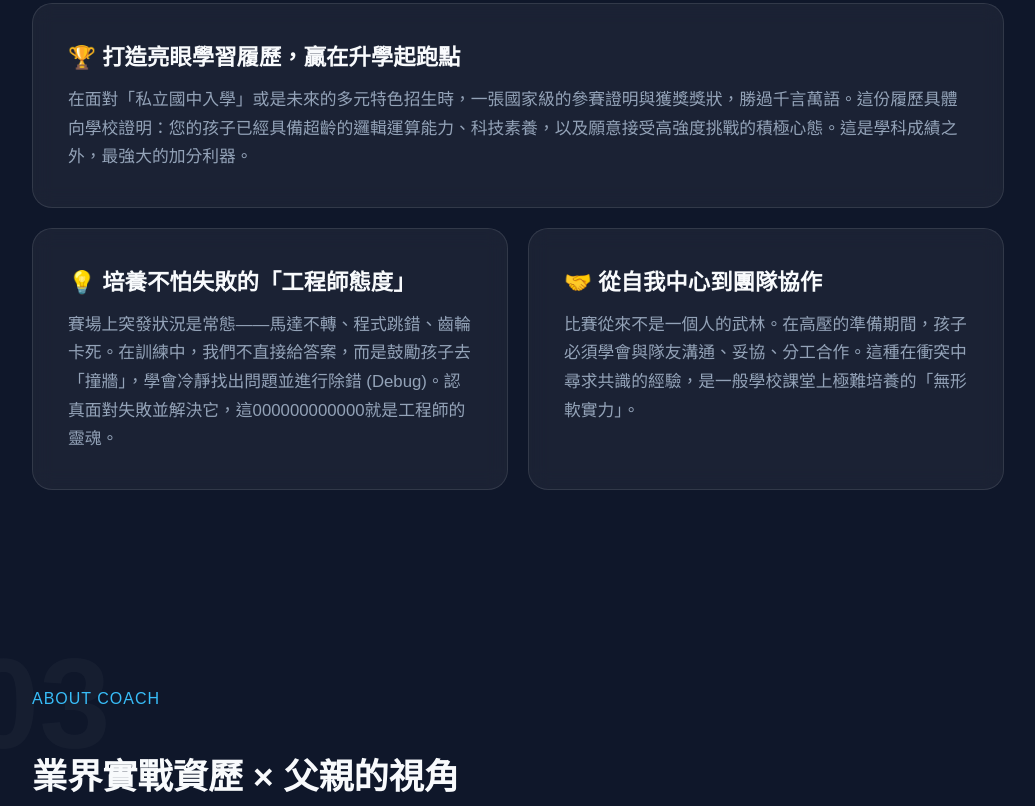
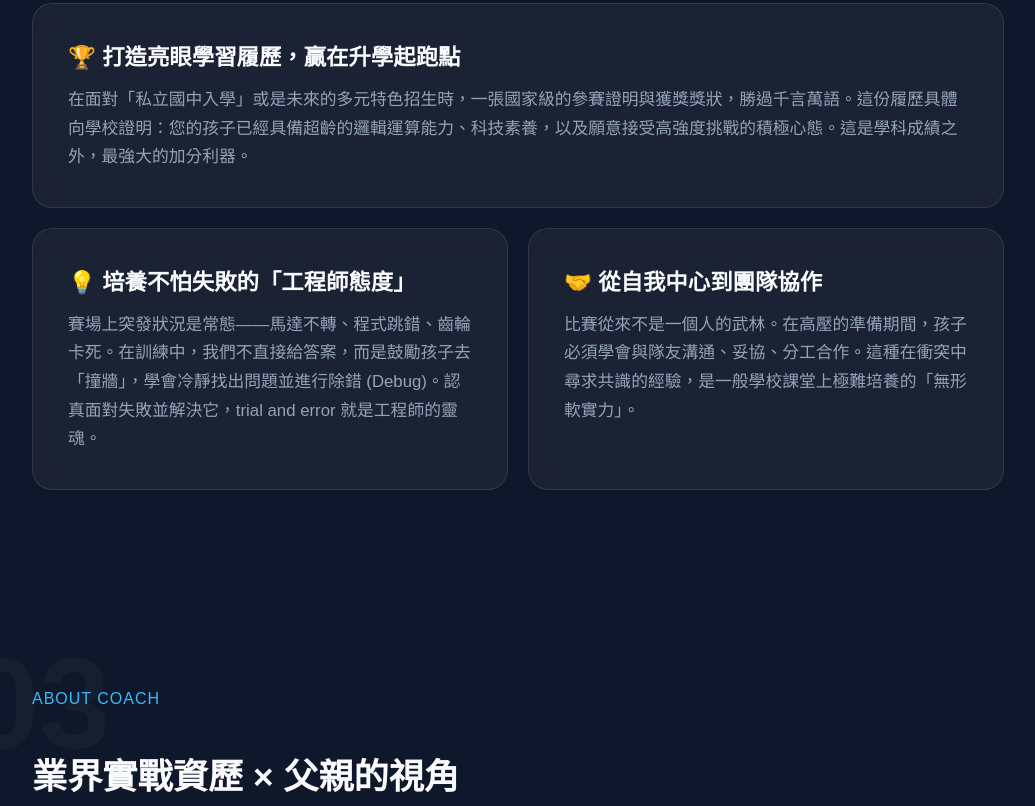
Before and after one commit to DrewHuangDeveloper/steam_website, a plain HTML site: page index.html in a window 1280 px wide. Shown: the part 1962-2768 px from the top of the page, without its empty margins (122-1157 px from the left). Drawn offline with Linux system fonts and the light colour scheme.

Commit message:
Incorporate 'trial and error' in engineering mindset section
Emphasize the importance of a trial and error approach in engineering training.

```diff
--- a/index.html
+++ b/index.html
@@ -264,7 +264,8 @@
       </div>
       <div class="bento-item">
         <h3>💡 培養不怕失敗的「工程師態度」</h3>
-        <p>賽場上突發狀況是常態——馬達不轉、程式跳錯、齒輪卡死。在訓練中，我們不直接給答案，而是鼓勵孩子去「撞牆」，學會冷靜找出問題並進行除錯 (Debug)。認真面對失敗並解決它，這000000000000就是工程師的靈魂。</p>
+        <p>賽場上突發狀況是常態——馬達不轉、程式跳錯、齒輪卡死。在訓練中，我們不直接給答案，而是鼓勵孩子去「撞牆」，學會冷靜找出問題並進行除錯 (Debug)。認真面對失敗並解決它，trial and error
+就是工程師的靈魂。</p>
       </div>
       <div class="bento-item">
         <h3>🤝 從自我中心到團隊協作</h3>
```
